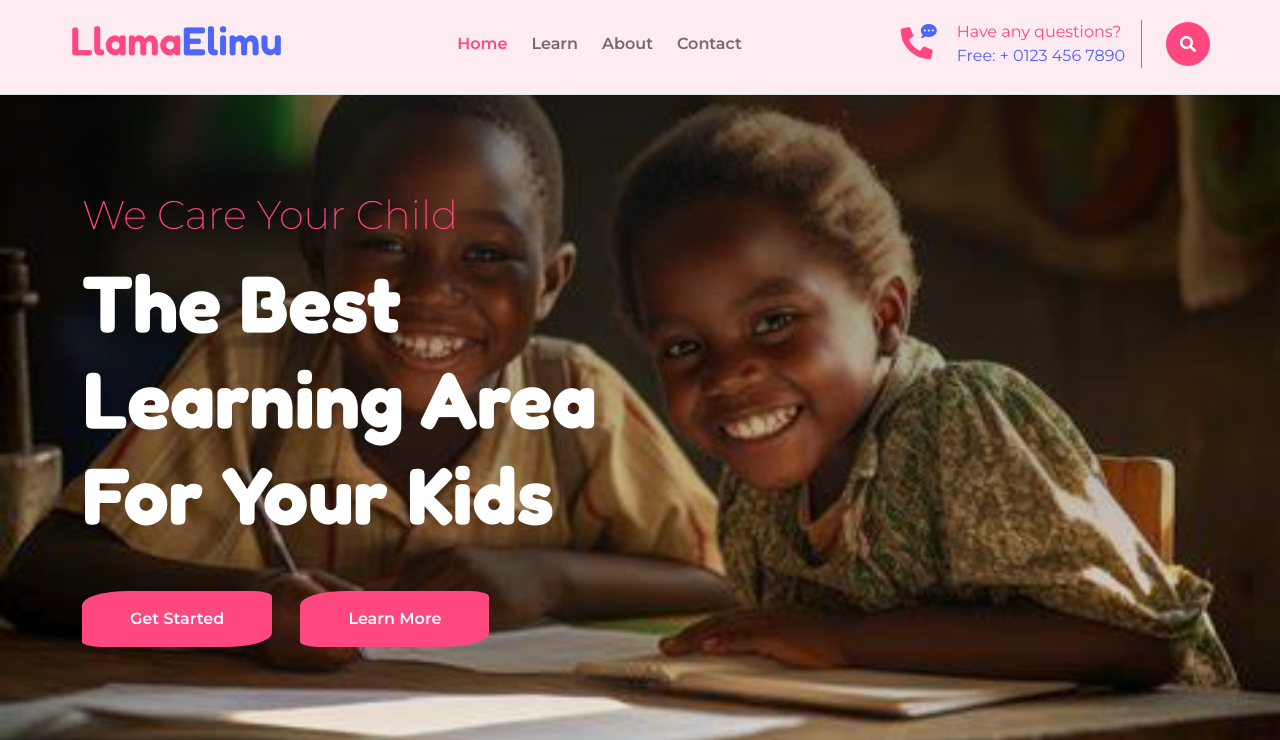
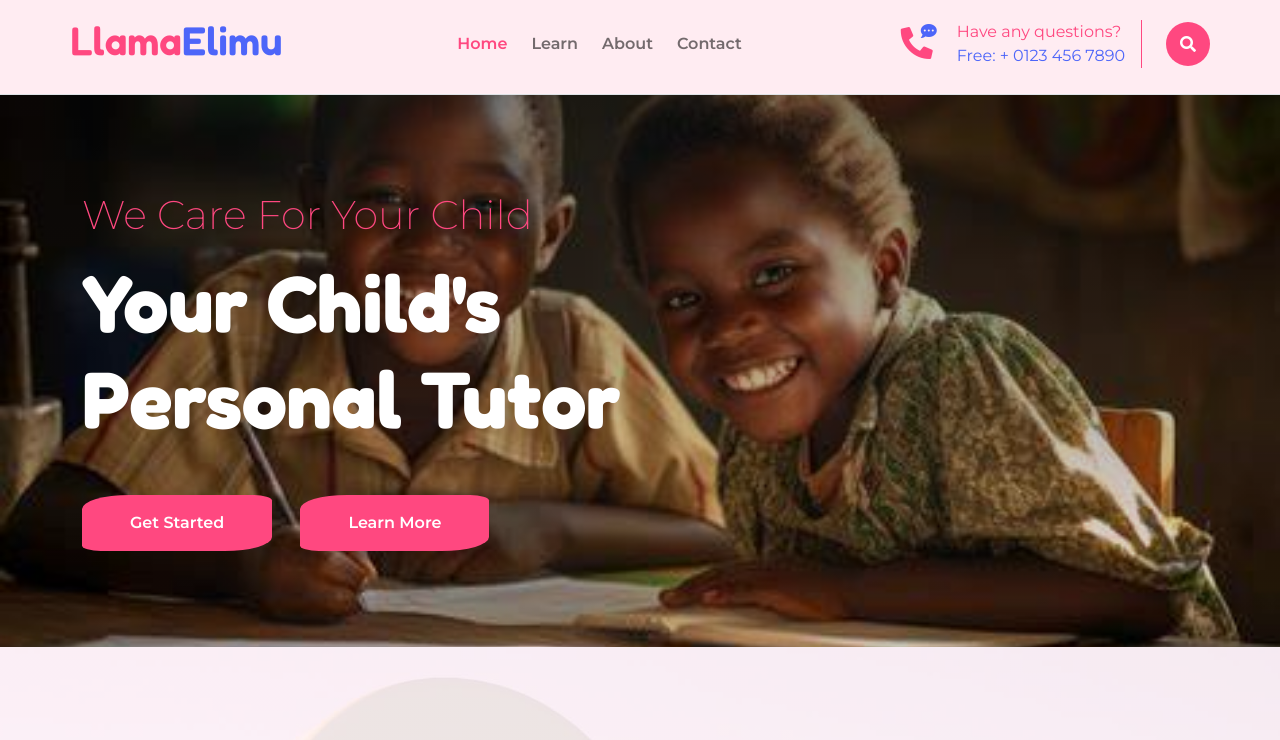
Before and after one commit to DominicOcharo/LlamaHackathonKigali, a plain HTML site: page HackathonProject/LearnMateApp/index.html in a window 1280 px wide. Shown: the part 55-795 px from the top of the page. Drawn offline with nearby package versions, Linux system fonts and the light colour scheme.

Commit message:
uploaded files

```diff
--- a/HackathonProject/LearnMateApp/index.html
+++ b/HackathonProject/LearnMateApp/index.html
@@ -122,8 +122,8 @@
             <div class="container py-5">
                 <div class="row g-5">
                     <div class="col-lg-7 col-md-12">
-                        <h1 class="mb-3 text-primary">We Care Your Child</h1>
-                        <h1 class="mb-5 display-1 text-white">The Best Learning Area For Your Kids</h1>
+                        <h1 class="mb-3 text-primary">We Care For Your Child</h1>
+                        <h1 class="mb-5 display-1 text-white">Your Child's Personal Tutor</h1>
                         <a href="functionality.html" class="btn btn-primary px-4 py-3 px-md-5 me-4 btn-border-radius">Get Started</a>
                         <a href="about.html" class="btn btn-primary px-4 py-3 px-md-5 me-4 btn-border-radius">Learn More</a>
                     </div>
```
Also changed, not shown: Screenshot 2024-10-09 141657.png (added), 3 other files.
